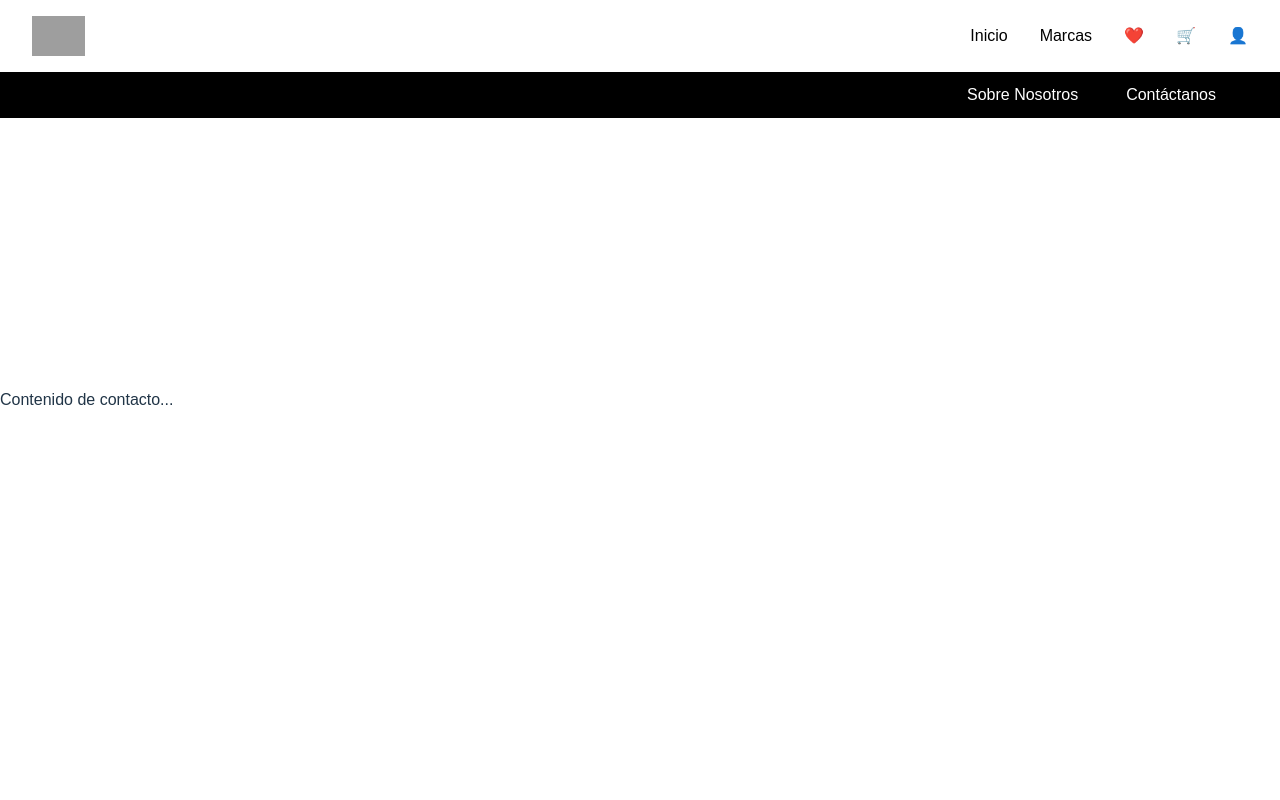
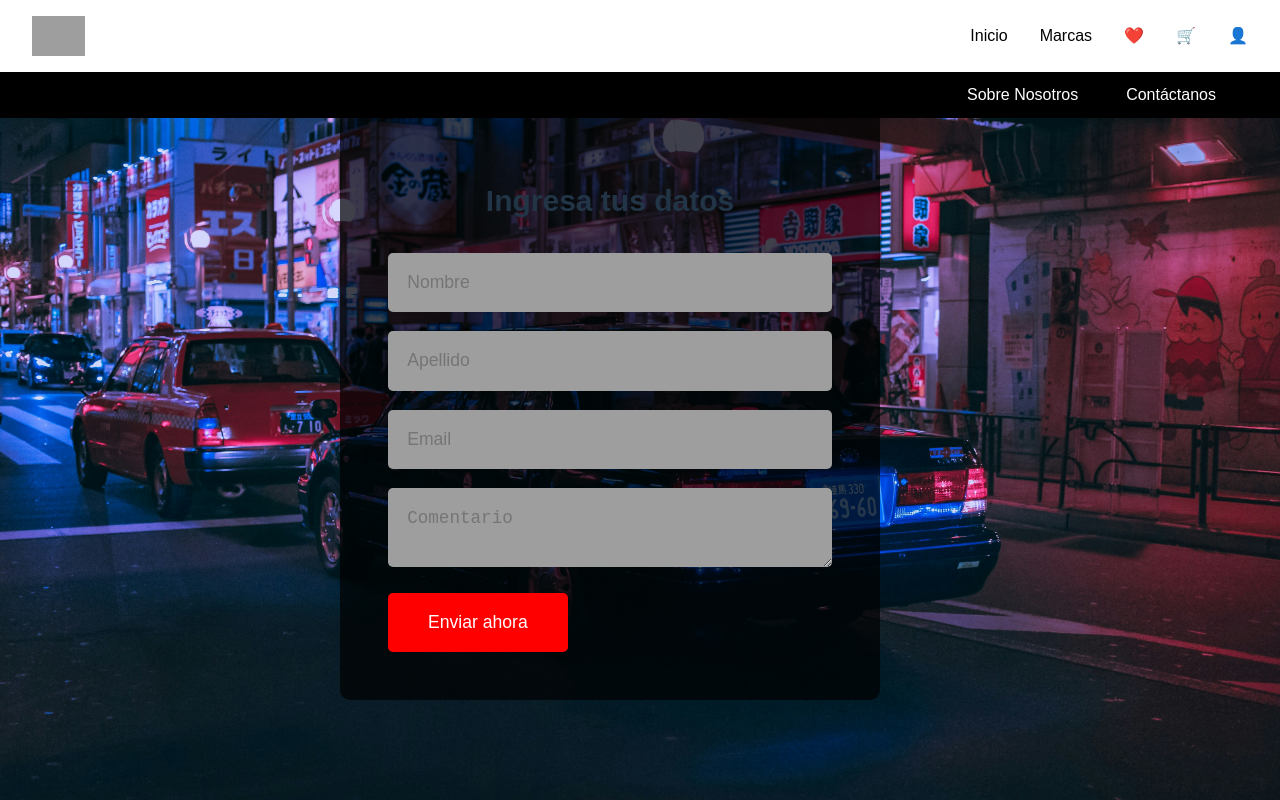
Before and after one commit to FernaandoAriel/TaiexImport, a React (Vite) app in the folder frontend/: page /contactanos in a window 1280 px wide. Built offline with nearby package versions, Linux system fonts and the light colour scheme; grey boxes are pictures that could not be loaded.

Commit message:
Pagina de Contactanos

```diff
--- a/frontend/src/pages/contactanos.jsx
+++ b/frontend/src/pages/contactanos.jsx
@@ -1,6 +1,36 @@
-// contactanos.jsx
-export default function Contactanos() {
-    return (
-      <div>Contenido de contacto...</div>
-    );
-  }
+import React from 'react';
+import './css/contactanos.css';
+
+const Contactanos = () => {
+  return (
+    <div className="contact-form-container">
+      <h2 className="form-title">Ingresa tus datos</h2>
+      <form>
+        <input
+          type="text"
+          className="form-input"
+          placeholder="Nombre"
+        />
+        <input
+          type="text"
+          className="form-input"
+          placeholder="Apellido"
+        />
+        <input
+          type="email"
+          className="form-input"
+          placeholder="Email"
+        />
+        <textarea
+          className="form-input"
+          placeholder="Comentario"
+        ></textarea>
+        <button type="submit" className="form-button">
+          Enviar ahora
+        </button>
+      </form>
+    </div>
+  );
+};
+
+export default Contactanos;
--- /dev/null
+++ b/frontend/src/pages/css/contactanos.css
@@ -0,0 +1,77 @@
+/* Estilos generales */
+body {
+    margin: 0;
+    padding: 0;
+    font-family: Arial, sans-serif;
+    background-image: url('../img/contacfondo.jpg');
+    background-size: cover;
+    background-position: center;
+    display: flex;
+    justify-content: center;
+    align-items: center;
+    height: 100vh;
+}
+
+/* Contenedor del formulario */
+.contact-form-container {
+    display: flex;
+    flex-direction: column;
+    align-items: center;
+    width: 90%;
+    max-width: 600px;
+    background-color: rgba(0, 0, 0, 0.7);
+    padding: 3rem;
+    border-radius: 10px;
+}
+
+.form-title {
+    padding: 30px ;
+    font-size: 30px;
+    justify-content: left;
+}
+
+/* Estilos de los campos del formulario */
+.form-input {
+    width: 100%;
+    padding: 1.2rem;
+    margin-bottom: 1.2rem;
+    border: none;
+    border-radius: 5px;
+    font-size: 1.1rem;
+    background-color: rgb(158, 158, 158);
+}
+
+/* Estilo del campo de comentario */
+.form-input.comment {
+    height: 150px;
+}
+
+/* Estilo del botón de envío */
+.form-button {
+    background-color: #ff0000;
+    color: white;
+    border: none;
+    padding: 1.2rem 2.5rem;
+    font-size: 1.1rem;
+    border-radius: 5px;
+    cursor: pointer;
+}
+
+.form-button:hover {
+    background-color: #555252;
+}
+
+/* Responsive */
+@media (max-width: 1200px) {
+    .contact-form-container {
+        width: 95%;
+        padding: 40px;
+    }
+}
+
+@media (max-width: 768px) {
+    .contact-form-container {
+        width: 100%;
+        padding: 30px;
+    }
+}
```
Also changed, not shown: frontend/src/pages/img/contacfondo.jpg (added).
